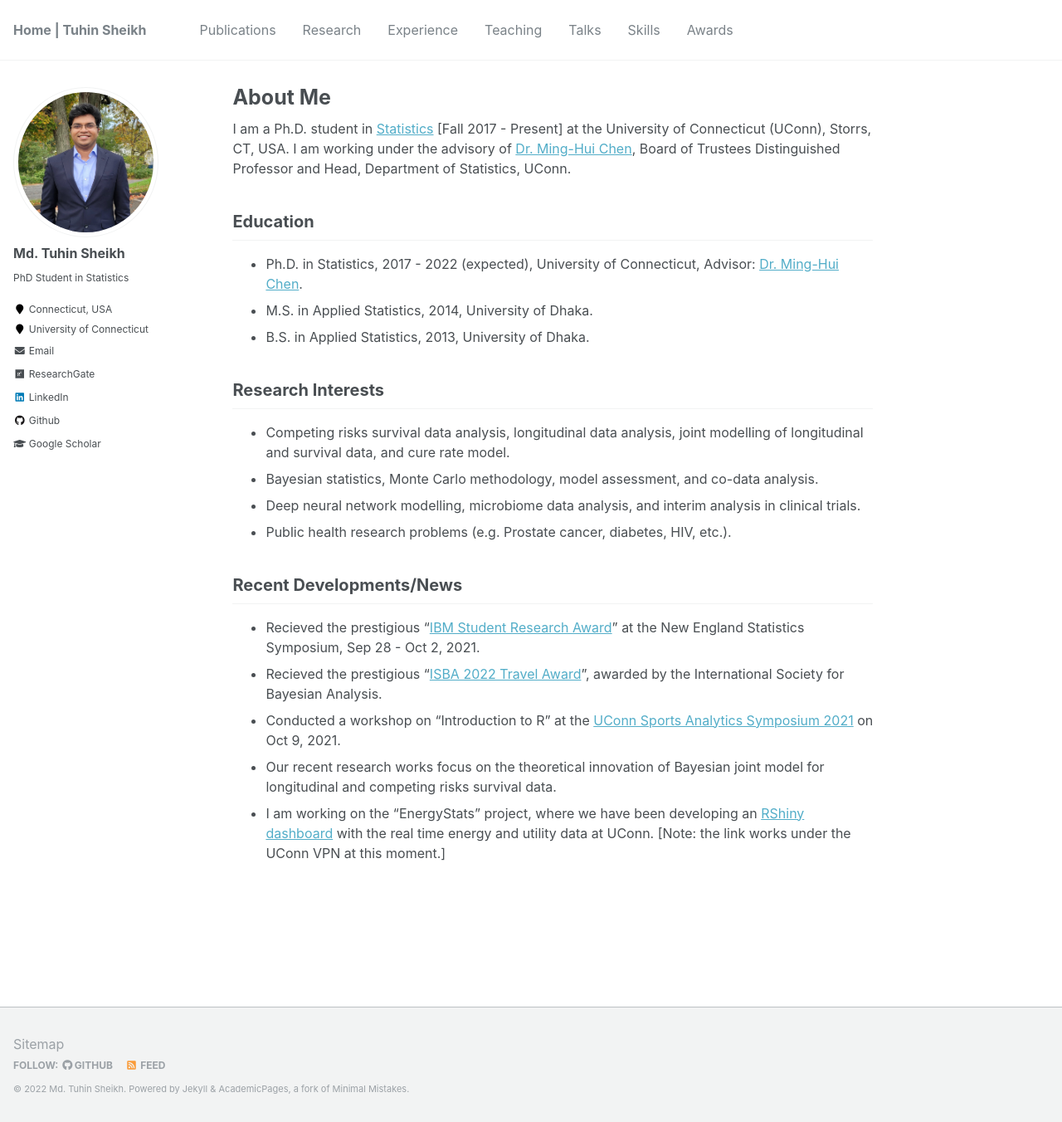
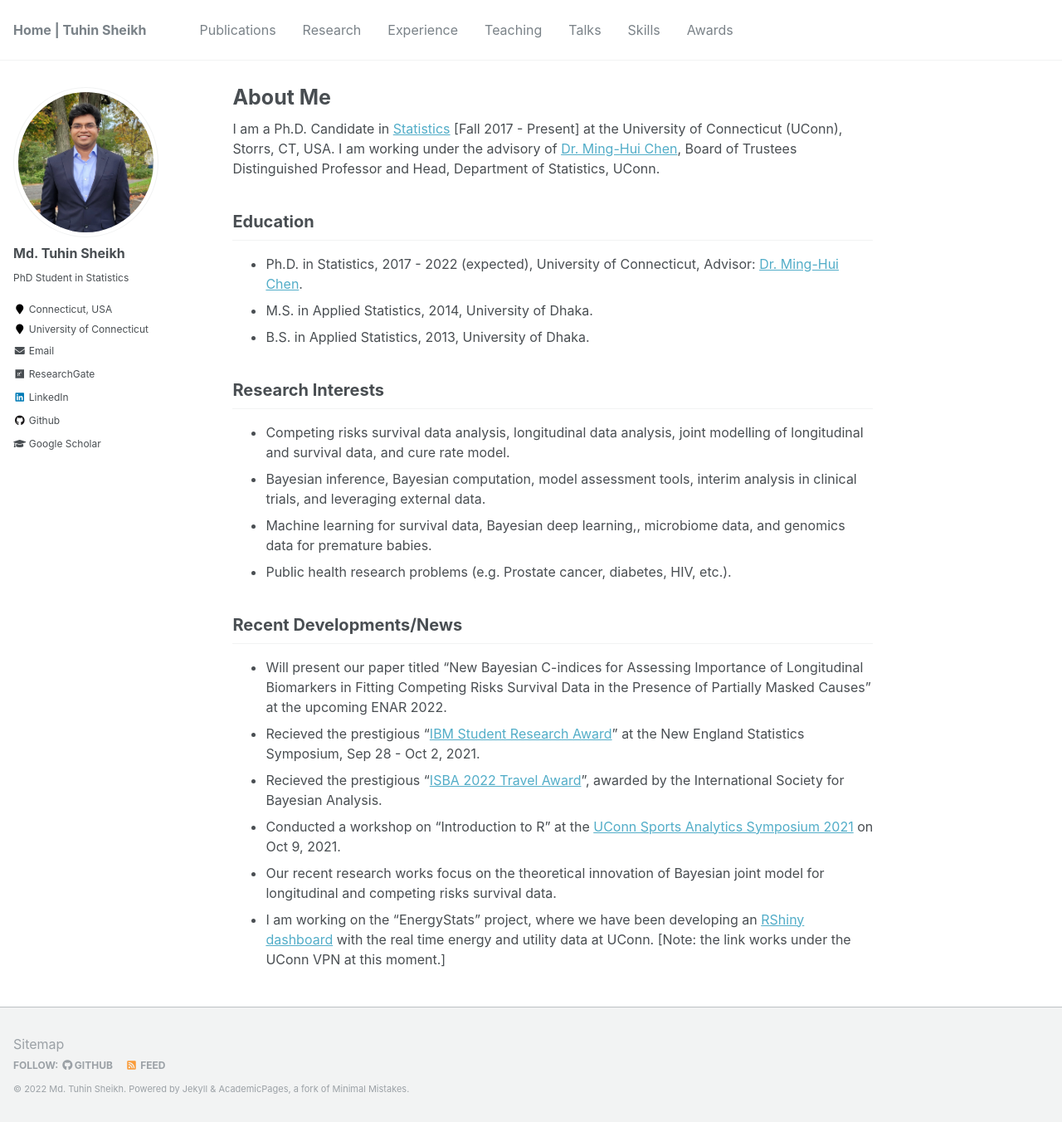
Before and after one commit to mdtuhinsheikh/mdtuhinsheikh.github.io, a Jekyll site: the page built from _pages/about.md, in a window 1280 px wide and 1352 px high. Shown: the whole window at 83% size. Built offline with Jekyll 4.4.1, drawn with Linux system fonts in a browser that asks for light colours.

Commit message:
Update about.md

```diff
--- a/_pages/about.md
+++ b/_pages/about.md
@@ -7,7 +7,7 @@ redirect_from:
   - /about/
   - /about.html
 ---
-I am a Ph.D. student in [Statistics](https://stat.uconn.edu/) [Fall 2017 - Present] at the University of Connecticut (UConn), Storrs, CT, USA. I am working under the advisory of [Dr. Ming-Hui Chen](http://merlot.stat.uconn.edu/~mhchen/), Board of Trustees Distinguished Professor and Head, Department of Statistics, UConn.
+I am a Ph.D. Candidate in [Statistics](https://stat.uconn.edu/) [Fall 2017 - Present] at the University of Connecticut (UConn), Storrs, CT, USA. I am working under the advisory of [Dr. Ming-Hui Chen](http://merlot.stat.uconn.edu/~mhchen/), Board of Trustees Distinguished Professor and Head, Department of Statistics, UConn.
 <!---
 My research works broadly focus on competing risks survival data analysis, longitudinal data analysis, joint modelling of longitudinal and survival data, cure rate model, Bayesian computation, and model assessment. I intend to develop statistical methodology to model prostate cancer data. I am also interested in the applications of deep neural network modelling to survival data.
 -->
@@ -18,11 +18,12 @@ My research works broadly focus on competing risks survival data analysis, longi
 
 ## Research Interests
 - Competing risks survival data analysis, longitudinal data analysis, joint modelling of longitudinal and survival data, and cure rate model.
-- Bayesian statistics, Monte Carlo methodology, model assessment, and co-data analysis.
-- Deep neural network modelling, microbiome data analysis, and interim analysis in clinical trials.
+- Bayesian inference, Bayesian computation, model assessment tools, interim analysis in clinical trials, and leveraging external data.
+- Machine learning for survival data, Bayesian deep learning,, microbiome data, and genomics data for premature babies.
 - Public health research problems (e.g. Prostate cancer, diabetes, HIV, etc.).
 
 ## Recent Developments/News
+* Will present our paper titled "New Bayesian C-indices for Assessing Importance of Longitudinal Biomarkers in Fitting Competing Risks Survival Data in the Presence of Partially Masked Causes" at the upcoming ENAR 2022.
 * Recieved the prestigious "[IBM Student Research Award](https://nestat.org/ibmawards/ibm2021/)" at the New England Statistics Symposium, Sep 28 - Oct 2, 2021.
 * Recieved the prestigious "[ISBA 2022 Travel Award](https://stat.uconn.edu/2021/09/07/awards-2/)", awarded by the International Society for Bayesian Analysis.
 * Conducted a workshop on "Introduction to R" at the [UConn Sports Analytics Symposium 2021](https://statds.org/events/ucsas2021/workshops.html) on Oct 9, 2021.
```
